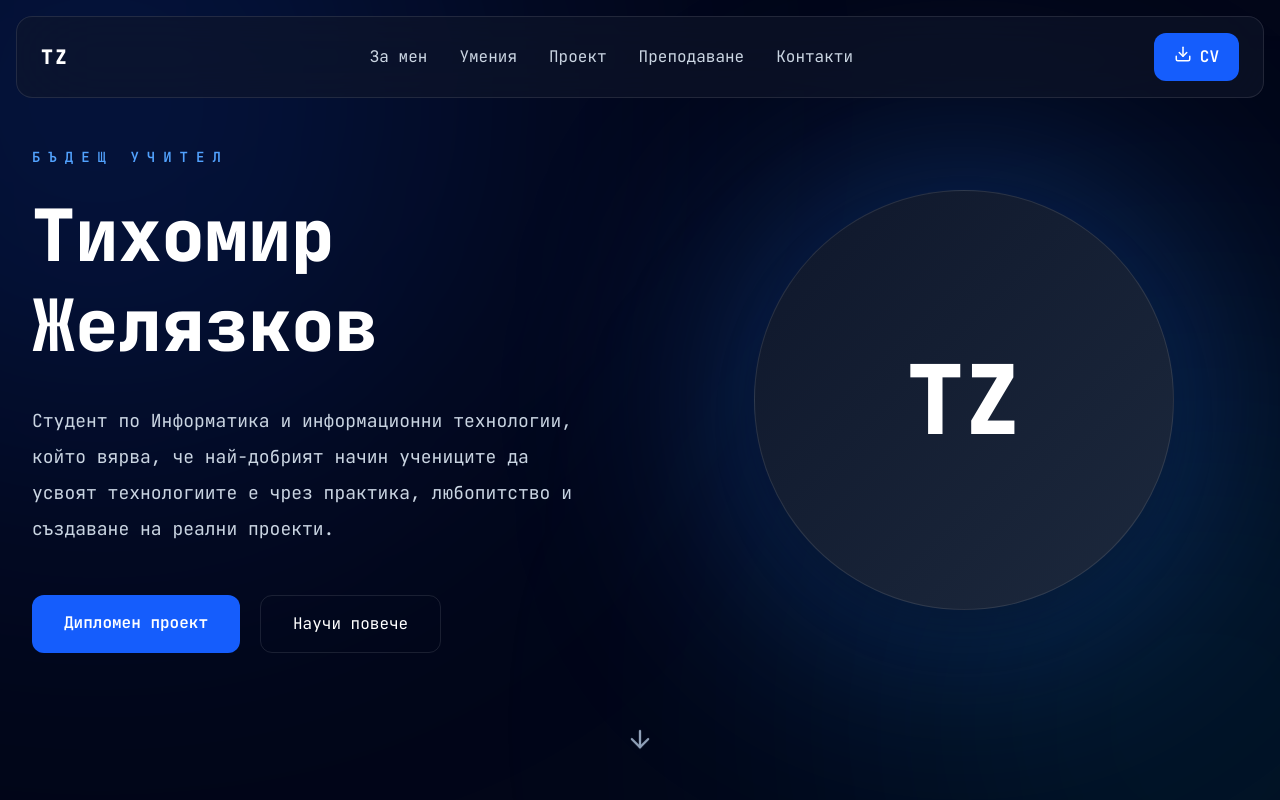
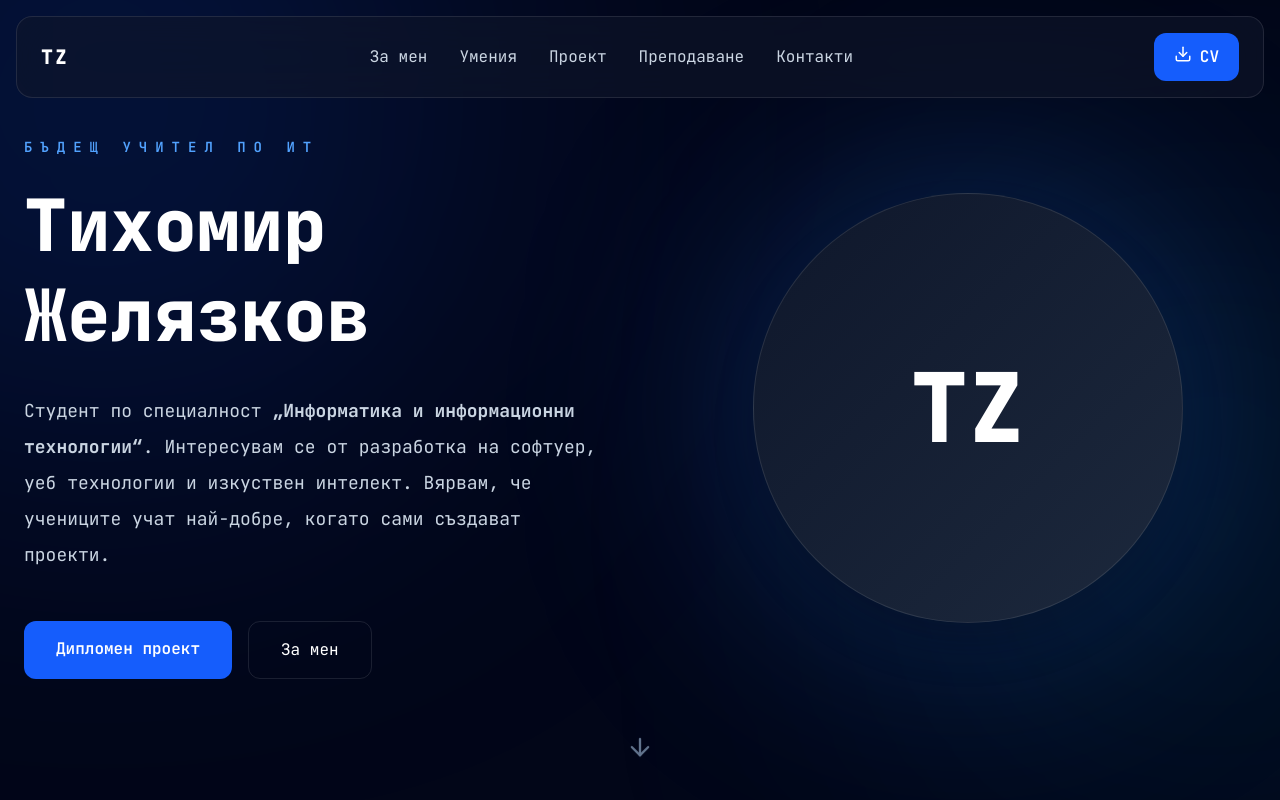
Before and after one commit to tihomirtx88/TeacherPortfolio, a Next.js app: page / in a window 1280 px wide. Shown: the top 800 px of the page. Built offline with nearby package versions, Linux system fonts and the light colour scheme.

Commit message:
Last update Hero section

```diff
--- a/components/hero/Hero.tsx
+++ b/components/hero/Hero.tsx
@@ -7,74 +7,175 @@ export default function Hero() {
     <section className="relative overflow-hidden bg-slate-950">
       {/* Background */}
 
-      <div className="absolute inset-0">
-        <div className="absolute left-[-250px] top-[-250px] h-[700px] w-[700px] rounded-full bg-blue-600/20 blur-[180px]" />
+      <div className="absolute inset-0 overflow-hidden">
+        <div className="absolute -left-56 -top-56 h-[650px] w-[650px] rounded-full bg-blue-600/20 blur-[180px]" />
 
-        <div className="absolute bottom-[-250px] right-[-250px] h-[650px] w-[650px] rounded-full bg-cyan-400/10 blur-[180px]" />
+        <div className="absolute -right-52 bottom-0 h-[550px] w-[550px] rounded-full bg-cyan-500/10 blur-[170px]" />
       </div>
 
-      <div className="relative mx-auto flex min-h-screen max-w-7xl items-center px-6 lg:px-8">
+      <div className="relative mx-auto flex min-h-screen max-w-7xl items-center px-6 pt-24 pb-20">
         <div className="grid w-full items-center gap-20 lg:grid-cols-2">
           {/* LEFT */}
 
-          <div>
+          <div className="order-2 lg:order-1">
             <p className="mb-6 text-sm font-semibold uppercase tracking-[8px] text-blue-400">
-              Бъдещ учител
+              Бъдещ учител по ИТ
             </p>
 
-            <h1 className="text-5xl font-black leading-tight text-white md:text-7xl">
+            <h1
+              className="
+                text-4xl
+                font-black
+                leading-tight
+                text-white
+
+                sm:text-5xl
+                lg:text-7xl
+              "
+            >
               Тихомир
               <br />
               Желязков
             </h1>
 
-            <p className="mt-8 max-w-xl text-lg leading-9 text-slate-300">
-              Студент по Информатика и информационни технологии, който вярва, че
-              най-добрият начин учениците да усвоят технологиите е чрез
-              практика, любопитство и създаване на реални проекти.
+            <p
+              className="
+                mt-8
+                max-w-xl
+                text-base
+                leading-8
+                text-slate-300
+
+                sm:text-lg
+                sm:leading-9
+              "
+            >
+              Студент по специалност
+              <strong> „Информатика и информационни технологии“</strong>.
+              Интересувам се от разработка на софтуер, уеб технологии и
+              изкуствен интелект. Вярвам, че учениците учат най-добре, когато
+              сами създават проекти.
             </p>
 
-            <div className="mt-12 flex flex-wrap gap-5">
+            <div
+              className="
+                mt-12
+                flex
+                flex-wrap
+                gap-4
+              "
+            >
               <a
                 href="#projects"
-                className="rounded-xl bg-blue-600 px-8 py-4 font-semibold text-white transition duration-300 hover:-translate-y-1 hover:bg-blue-500"
+                className="
+                rounded-xl
+                bg-blue-600
+                px-8
+                py-4
+                font-semibold
+                text-white
+                transition
+                duration-300
+                hover:-translate-y-1
+                hover:bg-blue-500
+                "
               >
                 Дипломен проект
               </a>
 
               <a
                 href="#about"
-                className="rounded-xl border border-white/10 px-8 py-4 text-white transition duration-300 hover:border-blue-400"
+                className="
+                rounded-xl
+                border
+                border-white/10
+                px-8
+                py-4
+                text-white
+                transition
+                duration-300
+                hover:border-blue-500
+                "
               >
-                Научи повече
+                За мен
               </a>
             </div>
           </div>
 
           {/* RIGHT */}
 
-          <div className="flex justify-center">
+          <div
+            className="
+            order-1
+            flex
+            justify-center
+
+            lg:order-2
+            "
+          >
             <div className="relative">
-              <div className="absolute inset-0 rounded-full bg-blue-500/40 blur-[120px]" />
+              <div
+                className="
+                absolute
+                inset-0
+                rounded-full
+                bg-blue-500/30
+                blur-[120px]
+                "
+              />
 
               <div
                 className="
                 relative
                 flex
-                h-[420px]
-                w-[420px]
+
+                h-[260px]
+                w-[260px]
+
                 items-center
                 justify-center
+
                 rounded-full
+
                 border
                 border-white/10
+
                 bg-gradient-to-br
                 from-slate-900
                 to-slate-800
+
                 shadow-2xl
+
+                sm:h-[340px]
+                sm:w-[340px]
+
+                lg:h-[430px]
+                lg:w-[430px]
                 "
               >
-                <span className="text-8xl font-black text-white">TZ</span>
+                {/* Тук по-късно ще сложим твоя снимка */}
+
+                <span
+                  className="
+                  text-6xl
+                  font-black
+                  text-white
+
+                  lg:text-8xl
+                  "
+                >
+                  TZ
+                </span>
+                {/* <img
+    src="/profile.png"
+    alt="Тихомир Желязков"
+    className="
+    h-full
+    w-full
+    rounded-full
+    object-cover
+    "
+/> */}
               </div>
             </div>
           </div>
@@ -83,8 +184,16 @@ export default function Hero() {
 
       {/* Scroll */}
 
-      <div className="absolute bottom-10 left-1/2 -translate-x-1/2 animate-bounce">
-        <ArrowDown size={28} className="text-slate-400" />
+      <div
+        className="
+        absolute
+        bottom-8
+        left-1/2
+        -translate-x-1/2
+        animate-bounce
+        "
+      >
+        <ArrowDown size={28} className="text-slate-500" />
       </div>
     </section>
   );
--- a/components/ui/Card.tsx
+++ b/components/ui/Card.tsx
@@ -10,6 +10,7 @@ export default function Card({ children }: CardProps) {
       className="
       rounded-3xl
       border
+      h-full
       border-white/10
       bg-slate-900/60
       p-8
```
